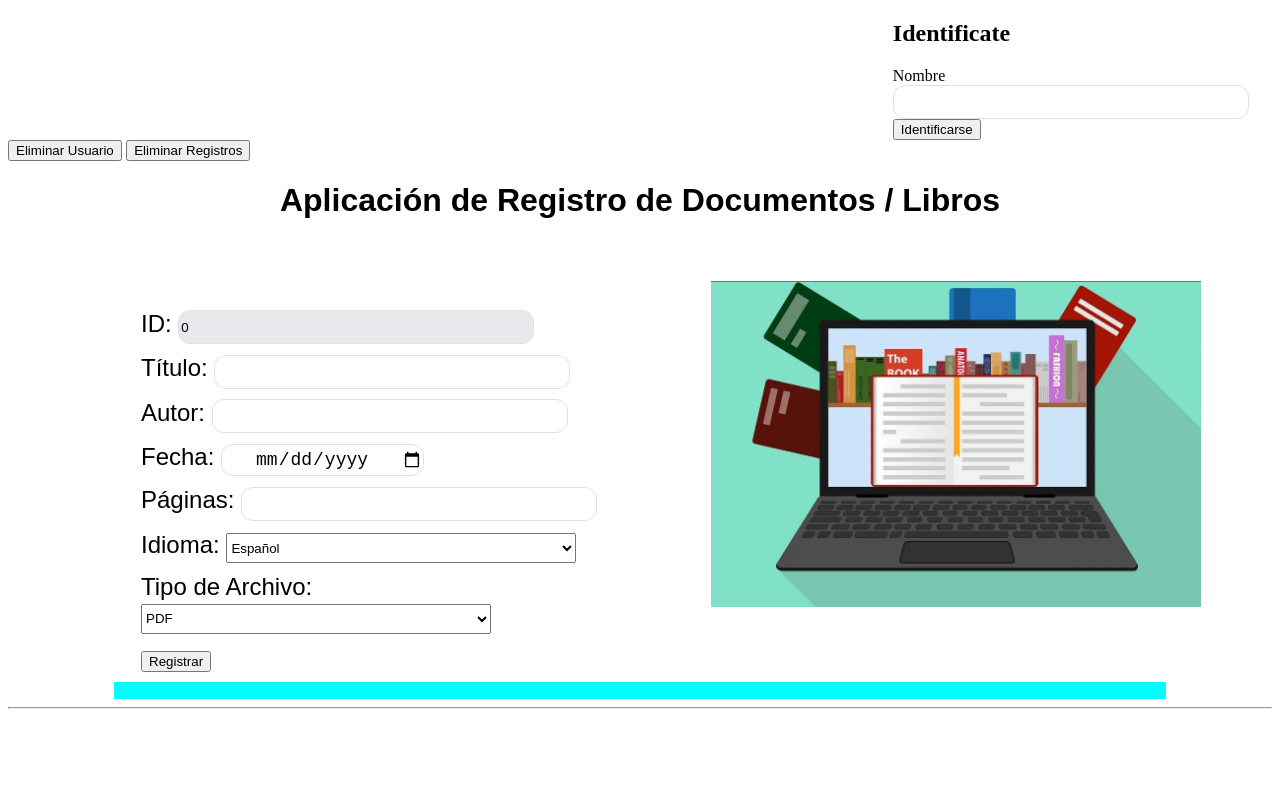
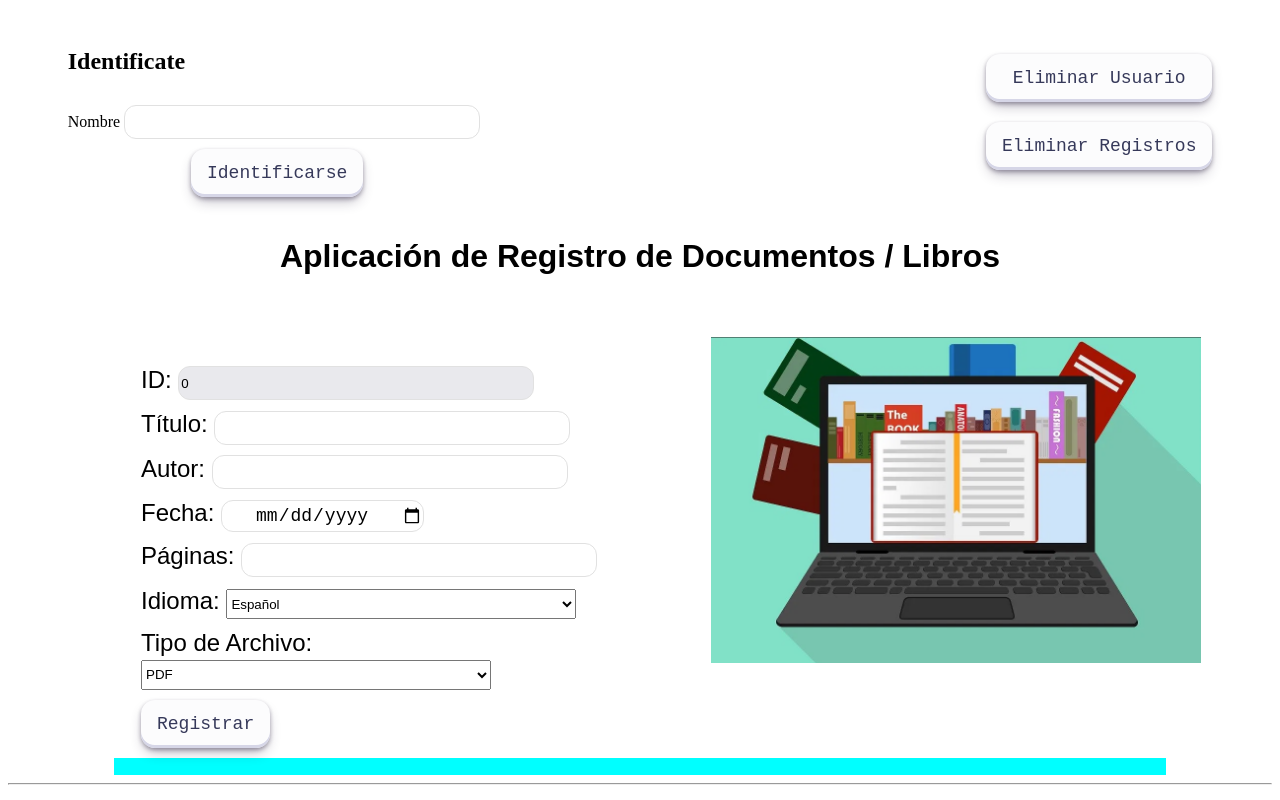
Before and after one commit to HFMarco/CursoJavascript, a plain HTML site: page index.html in a window 1280 px wide. Drawn offline with Linux system fonts and the light colour scheme.

Commit message:
Solving errors

```diff
--- a/index.html
+++ b/index.html
@@ -11,21 +11,20 @@
 
 <body>
     <header>
+        <div class="container_principal">
         <div class="contenedor_usuario">
             <div id="contenedorUsuario" hidden>
                 <p id="textoUsuario">Bienvenido:</p>
             </div>
             <div id="contenedorIdentificacion">
-                <h2>Identificate</h2>
+                <h2 class="identificate">Identificate</h2>
                 <form id="formularioIdentificacion">
                     <div>
-                        <div>
-                            <div>
-                                <label class="form-label">Nombre</label>
-                                <input type="text" class="form-control" id="inputUsuario" required />
-                            </div>
+                        <div class="div_lbl">
+                            <label class="form-label">Nombre</label>
+                            <input type="text" class="form-control" id="inputUsuario" required />
                         </div>
-                        <div>
+                        <div class="div_btn">
                             <button type="submit" class="btn btn-secondary">
                                 Identificarse
                             </button>
@@ -34,10 +33,14 @@
                 </form>
             </div>
         </div>
+        <div class="contenedor_botones">
+            <button id="eliminardatausuario">Eliminar Usuario</button>
+            <button id="eliminardataregistro">Eliminar Registros</button>
+        </div>
+    </div>
     </header>
     <main>
-        <button id="eliminardatausuario">Eliminar Usuario</button>
-        <button id="eliminardataregistro">Eliminar Registros</button>
+
         <div class="titulo">
             <h1>Aplicación de Registro de Documentos / Libros</h1>
         </div>
--- a/styles.css
+++ b/styles.css
@@ -1,19 +1,88 @@
-html{
+
+html {
     scroll-behavior: smooth;
 }
+button {
+        align-items: center;
+        appearance: none;
+        background-color: #FCFCFD;
+        border-radius: 14px;
+        border-width: 0;
+        box-shadow: rgba(45, 35, 66, 0.4) 0 2px 4px, rgba(45, 35, 66, 0.3) 0 7px 13px -3px, #D6D6E7 0 -3px 0 inset;
+        box-sizing: border-box;
+        color: #36395A;
+        cursor: pointer;
+        display: inline-flex;
+        font-family: "JetBrains Mono", monospace;
+        height: 48px;
+        justify-content: center;
+        line-height: 1;
+        list-style: none;
+        overflow: hidden;
+        padding-left: 16px;
+        padding-right: 16px;
+        position: relative;
+        text-align: left;
+        text-decoration: none;
+        transition: box-shadow .15s, transform .15s;
+        user-select: none;
+        -webkit-user-select: none;
+        touch-action: manipulation;
+        white-space: nowrap;
+        will-change: box-shadow, transform;
+        font-size: 18px;
+    }
+
+    button:focus {
+        box-shadow: #D6D6E7 0 0 0 1.5px inset, rgba(45, 35, 66, 0.4) 0 2px 4px, rgba(45, 35, 66, 0.3) 0 7px 13px -3px, #D6D6E7 0 -3px 0 inset;
+    }
+
+    button:hover {
+        box-shadow: rgba(45, 35, 66, 0.4) 0 4px 8px, rgba(45, 35, 66, 0.3) 0 7px 13px -3px, #D6D6E7 0 -3px 0 inset;
+        transform: translateY(-2px);
+    }
+
+    button:active {
+        box-shadow: #D6D6E7 0 3px 7px inset;
+        transform: translateY(2px);
+    }
+
 main {
     box-sizing: border-box;
     overflow: hidden;
     font-family: "Work Sans", sans-serif;
 }
-.contenedor_usuario{
-    padding-left: 70%;
+
+.container_principal{
+    margin: 0 auto;
+    display: flex;
+    flex-direction: row;
+    justify-content: center;
+    gap: 40%;
+    padding-top: 20px;
+    padding-bottom: 20px;
 }
-.titulo{
+.contenedor_botones{
+    display: flex;
+    flex-direction: column;
+    align-self: center;
+    gap: 20px 0px;
+}
+
+.titulo {
     text-align: center;
     text-decoration: none;
 }
-.imagen{
+.div_lbl{
+    padding-bottom: 10px;
+    padding-top: 10px;
+}
+.div_btn{
+    margin: 0 auto;
+    padding-left:30% ;
+}
+
+.imagen {
     margin: 0 auto;
     height: 350px;
     width: 490px;
@@ -22,7 +91,7 @@ main {
     background-repeat: no-repeat;
     margin-top: 40px;
 }
-.divdocs{
+.divdocs {
     margin: 0 auto;
     height: auto;
     width: 80%;
@@ -34,7 +103,8 @@ main {
     grid-column-gap: 19px;
     grid-row-gap: 17px;
 }
-.contenedor{
+
+.contenedor {
     width: auto;
     height: auto;
     margin: 0 auto;
@@ -42,33 +112,38 @@ main {
     font-size: 24px;
     padding-left: 133px;
 }
-.contenedorreq{
+
+.contenedorreq {
     display: grid;
     grid-template-columns: 1fr 1fr;
     margin: 0 auto;
 }
-.elemento-lista{
+
+.elemento-lista {
     background-color: white;
     border: 1px solid rgba(0, 0, 0, 0.8);
     padding: 5px 15px 0px 15px;
     margin-top: 10px;
 }
-.p-titulo{
+
+.p-titulo {
     text-align: center;
     font-size: 20px;
     text-decoration: underline;
     text-transform: uppercase;
 }
-.formulario{
+
+.formulario {
     height: auto;
     width: auto;
 }
-.container{
+
+.container {
     height: auto;
     width: auto;
     margin-bottom: 10px;
 }
-input{
+input {
     width: 350px;
     height: 30px;
     outline: none;
@@ -76,20 +151,25 @@ input{
     box-shadow: none;
     border: 1.5px solid #e1e1e1;
 }
+
 input[type=text]:focus {
     border: 3px solid #fc99fe;
 }
+
 input[type=number]:focus {
     border: 3px solid #fc99fe;
 }
+
 input[type=date]:focus {
     border: 3px solid #fc99fe;
 }
-input[type=date]{
+
+input[type=date] {
     text-align: center;
     width: 200px;
     font-size: 18px;
 }
+
 /* input {
     background-color: transparent;
     border: 0px solid;
@@ -98,17 +178,20 @@ input[type=date]{
     color: #CCC;
 } */
 
-.contenedor_lista{
+.contenedor_lista {
     height: auto;
     width: auto;
 }
-select{
+
+select {
     width: 350px;
     height: 30px;
 }
-#inputID{
+
+#inputID {
     background-color: rgb(233, 233, 237);
 }
+
 #inputID:focus {
     border: 1.5px solid rgb(233, 233, 237)
 }
```
